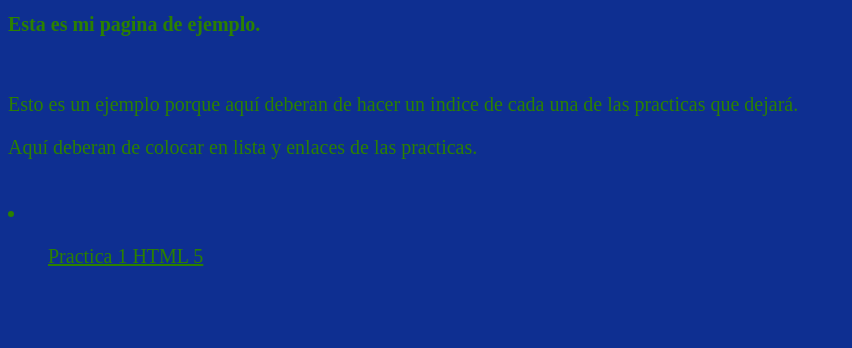
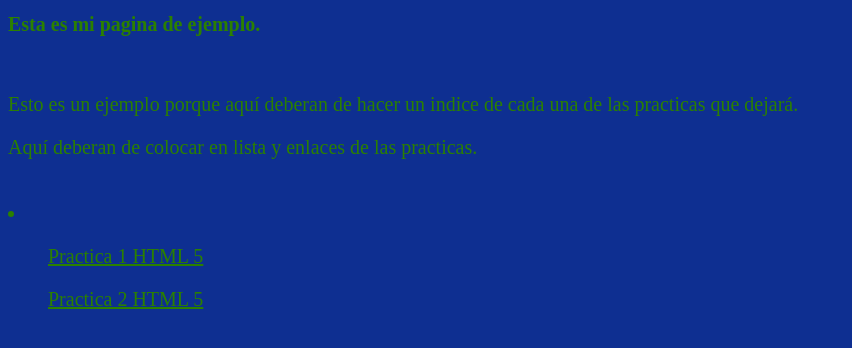
Before and after one commit to DavidSaAlc/8SIS1ASalcedoAlcantaraDavid, a plain HTML site: page index.html in a window 1280 px wide. Shown: the whole page, without its empty margins (0-852 px from the left). Drawn offline with Linux system fonts and the light colour scheme.

Commit message:
Porta v2

```diff
--- a/index.html
+++ b/index.html
@@ -18,6 +18,9 @@
             <ol>
                 <a href="./01HTML/main.html">Practica 1 HTML 5</a>
             </ol>
+            <ol>
+                <a href="./01HTML/Porta.html">Practica 2 HTML 5</a>
+            </ol>
         </li>
     </div>
 </body>
```
Also changed, not shown: 01HTML/Porta.html (+1 -0 lines).
